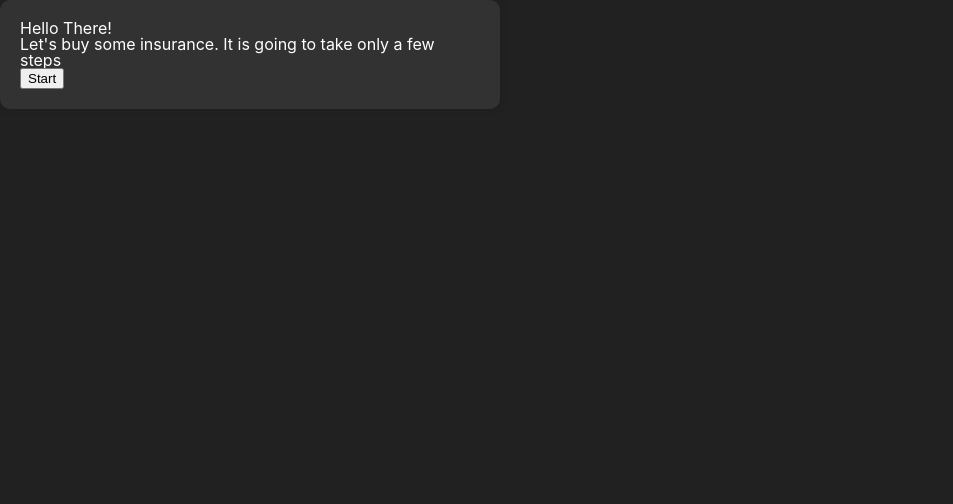
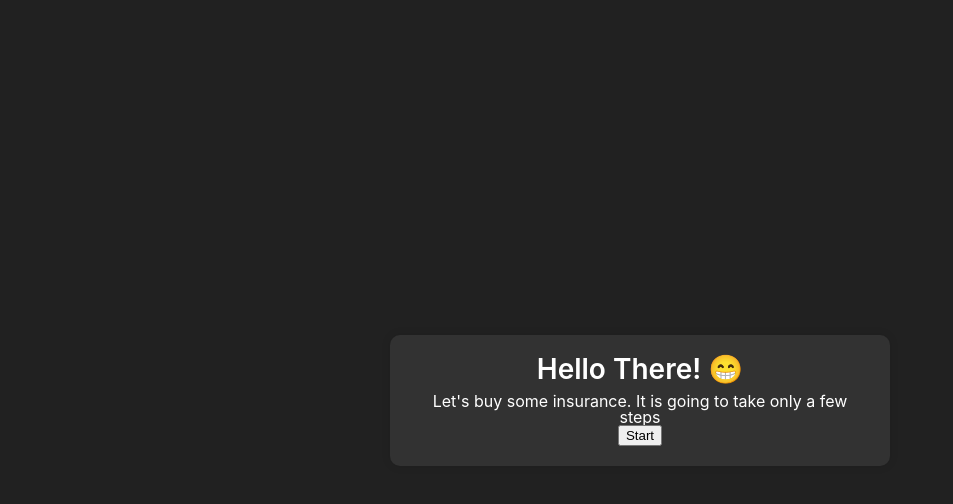
Before and after one commit to chiquyet199/covergo-stepper, a React (Create React App) app: page / in a window 1280 px wide. Shown: the top 504 px of the page, without its empty margins (0-953 px from the left). Built offline with nearby package versions, Linux system fonts and the light colour scheme.

Commit message:
Center pitch

```diff
--- a/src/components/BuyCoverWizard/WizardPitch/WizardPitch.tsx
+++ b/src/components/BuyCoverWizard/WizardPitch/WizardPitch.tsx
@@ -1,3 +1,4 @@
+import Container from 'src/components/Container/Container'
 import Card from '../../Card/Card'
 import InfoBox from '../../InfoBox/InfoBox'
 
@@ -7,14 +8,16 @@ interface WizardPitchProps {
 
 const WizardPitch: React.FC<WizardPitchProps> = ({ onClick }) => {
   return (
+    <Container align="center">
       <Card>
         <InfoBox
-        title="Hello There!"
+          title="Hello There! 😁"
           description="Let's buy some insurance. It is going to take only a few steps"
           actionLabel="Start"
           onClick={onClick}
         />
       </Card>
+    </Container>
   )
 }
 
--- a/src/components/Container/Container.module.css
+++ b/src/components/Container/Container.module.css
@@ -1,4 +1,24 @@
 .container {
   background-color: var(--color-background-1);
   min-height: 100vh;
+  display: flex;
+  flex-direction: column;
 }
+
+.align-center {
+  display: flex;
+  align-items: center;
+  justify-content: center;
+}
+
+.align-left {
+  display: flex;
+  align-items: left;
+  justify-content: left;
+}
+
+.align-right {
+  display: flex;
+  align-items: right;
+  justify-content: right;
+}
--- a/src/components/Container/Container.tsx
+++ b/src/components/Container/Container.tsx
@@ -2,6 +2,7 @@ import styles from './Container.module.css'
 
 interface ContainerProps extends React.HTMLAttributes<HTMLDivElement> {
   children: React.ReactNode
+  align?: 'center' | 'left' | 'right'
 }
 
 const Container: React.FC<ContainerProps> = ({
@@ -9,8 +10,12 @@ const Container: React.FC<ContainerProps> = ({
   className,
   ...props
 }) => {
+  const classes = [styles.container]
+  if (className) classes.push(className)
+  if (props.align) classes.push(styles[`align-${props.align}`])
+
   return (
-    <div className={`${styles.container} ${className}`} {...props}>
+    <div className={classes.join(' ')} {...props}>
       {children}
     </div>
   )
--- /dev/null
+++ b/src/components/InfoBox/InfoBox.module.css
@@ -0,0 +1,13 @@
+.container {
+  display: flex;
+  flex-direction: column;
+  align-items: center;
+  justify-content: center;
+}
+
+.title {
+  font-size: var(--text-heading-1);
+  font-weight: var(--text-bold);
+  color: var(--color-text-1);
+  margin-bottom: 1rem;
+}
--- a/src/components/InfoBox/InfoBox.tsx
+++ b/src/components/InfoBox/InfoBox.tsx
@@ -1,5 +1,5 @@
 import Button from '../Button/Button'
-
+import styles from './InfoBox.module.css'
 interface InfoBoxProps {
   title: string
   description: string
@@ -13,15 +13,11 @@ const InfoBox: React.FC<InfoBoxProps> = ({
   actionLabel,
   onClick,
 }) => (
-  <div className="info-box">
-    <div className="info-box-header">
-      <h3>{title}</h3>
-      <p>{description}</p>
-    </div>
+  <div className={styles.container}>
+    <h3 className={styles.title}>{title}</h3>
+    <p>{description}</p>
 
-    <div className="info-box-footer">
-      <Button onClick={onClick}>{actionLabel}</Button>
-    </div>
+    <Button onClick={onClick}>{actionLabel}</Button>
   </div>
 )
 
```
Also changed, not shown: 1 other file (tests, documents, lock files or other folders). Lines whose indentation alone changed are shown as unchanged.
